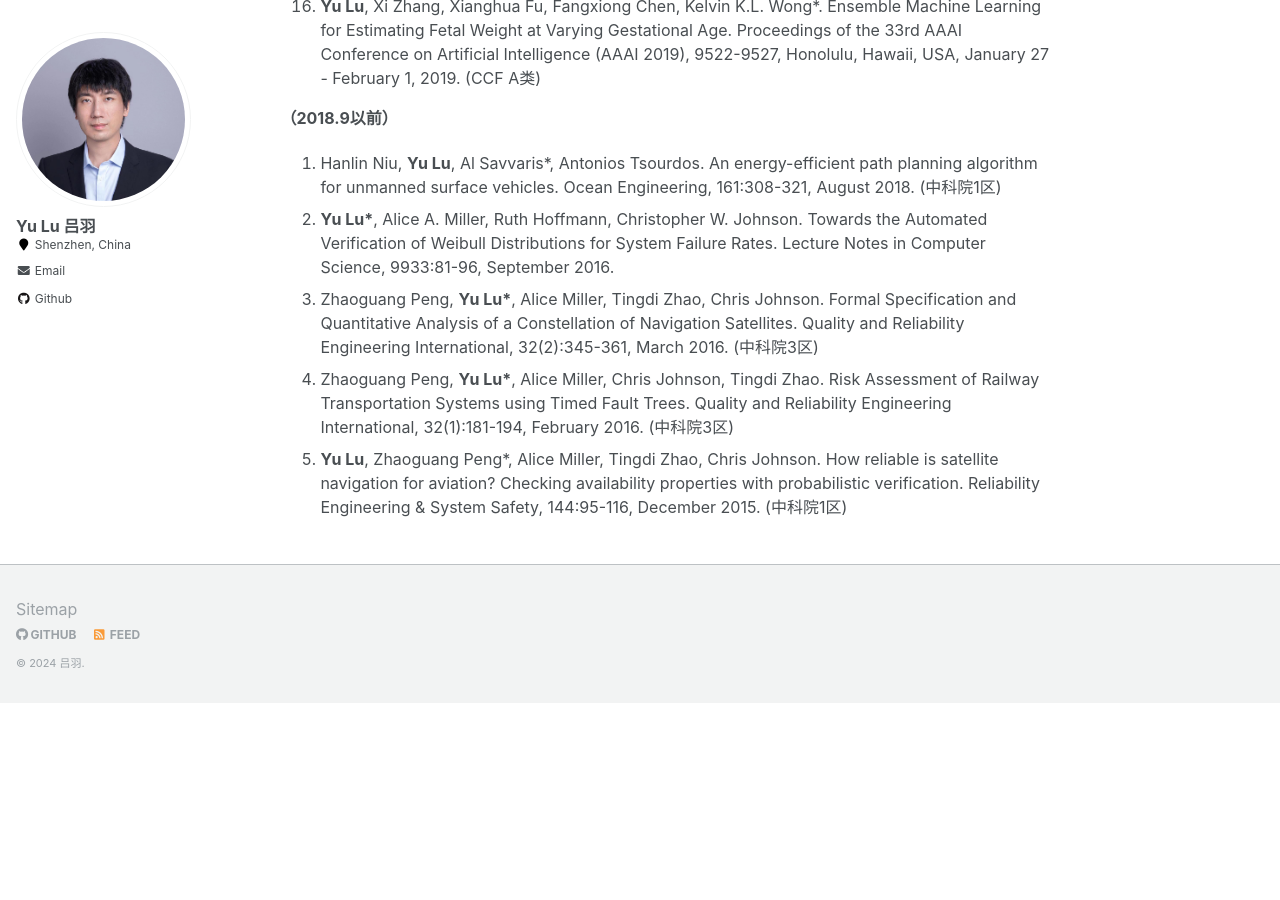
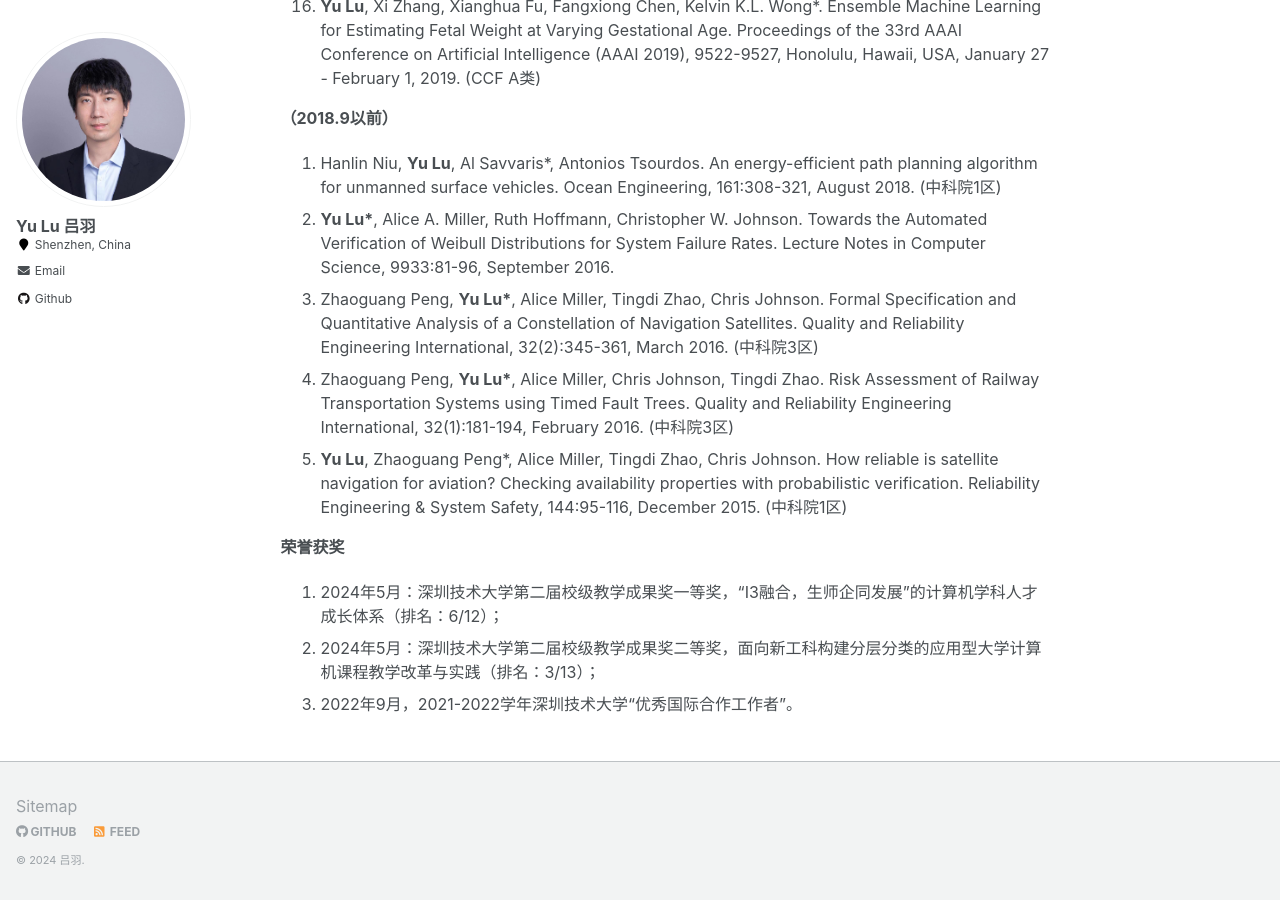
Before and after one commit to YukariUmezawa/lvyu.github.io, a Jekyll site: the page built from _pages/about.md, in a window 1280 px wide and 900 px high, scrolled down 5525 px. Built offline with Jekyll 4.4.1, drawn with Linux system fonts in a browser that asks for light colours; before the commit the page ends 6228 px from its top, so only the background shows below that.

Commit message:
Update about.md

```diff
--- a/_pages/about.md
+++ b/_pages/about.md
@@ -133,3 +133,10 @@ News
 3. Zhaoguang Peng, __Yu Lu*__, Alice Miller, Tingdi Zhao, Chris Johnson. Formal Specification and Quantitative Analysis of a Constellation of Navigation Satellites. Quality and Reliability Engineering International, 32(2):345-361, March 2016. (中科院3区)
 4. Zhaoguang Peng, __Yu Lu*__, Alice Miller, Chris Johnson, Tingdi Zhao. Risk Assessment of Railway Transportation Systems using Timed Fault Trees. Quality and Reliability Engineering International, 32(1):181-194, February 2016. (中科院3区)
 5. __Yu Lu__, Zhaoguang Peng*, Alice Miller, Tingdi Zhao, Chris Johnson. How reliable is satellite navigation for aviation? Checking availability properties with probabilistic verification. Reliability Engineering & System Safety, 144:95-116, December 2015. (中科院1区)
+
+
+***荣誉获奖***
+
+1. 2024年5月：深圳技术大学第二届校级教学成果奖一等奖，“I3融合，生师企同发展”的计算机学科人才成长体系（排名：6/12）；
+2. 2024年5月：深圳技术大学第二届校级教学成果奖二等奖，面向新工科构建分层分类的应用型大学计算机课程教学改革与实践（排名：3/13）；
+3. 2022年9月，2021-2022学年深圳技术大学“优秀国际合作工作者”。
```
